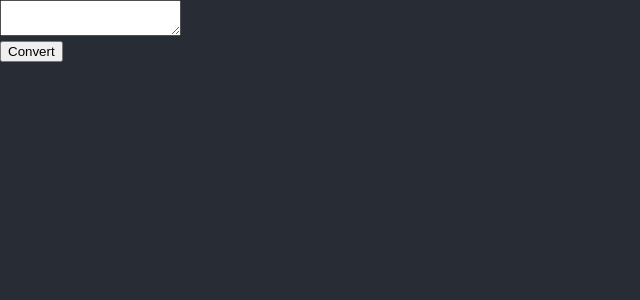
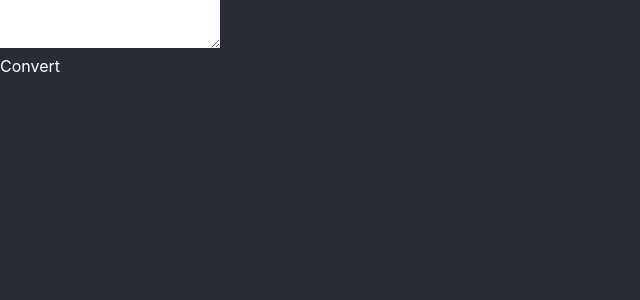
Before and after one commit to miguelcarvalho13/quick-timesheet, a React (Create React App) app: page / in a window 1280 px wide. Shown: the top 300 px of the page, without its empty margins (0-640 px from the left). Built offline with nearby package versions, Linux system fonts and the light colour scheme.

Commit message:
chore: add tailwind support

```diff
--- a/package.json
+++ b/package.json
@@ -40,5 +40,10 @@
       "last 1 firefox version",
       "last 1 safari version"
     ]
+  },
+  "devDependencies": {
+    "autoprefixer": "^10.4.5",
+    "postcss": "^8.4.13",
+    "tailwindcss": "^3.0.24"
   }
 }
--- /dev/null
+++ b/postcss.config.js
@@ -0,0 +1,6 @@
+module.exports = {
+  plugins: {
+    tailwindcss: {},
+    autoprefixer: {},
+  },
+}
--- a/src/index.css
+++ b/src/index.css
@@ -1,3 +1,7 @@
+@tailwind base;
+@tailwind components;
+@tailwind utilities;
+
 body {
   margin: 0;
   font-family: -apple-system, BlinkMacSystemFont, 'Segoe UI', 'Roboto', 'Oxygen',
--- /dev/null
+++ b/tailwind.config.js
@@ -0,0 +1,9 @@
+module.exports = {
+  content: [
+    "./src/**/*.{js,jsx,ts,tsx}",
+  ],
+  theme: {
+    extend: {},
+  },
+  plugins: [],
+}
```
Also changed, not shown: 1 other file (tests, documents, lock files or other folders).
